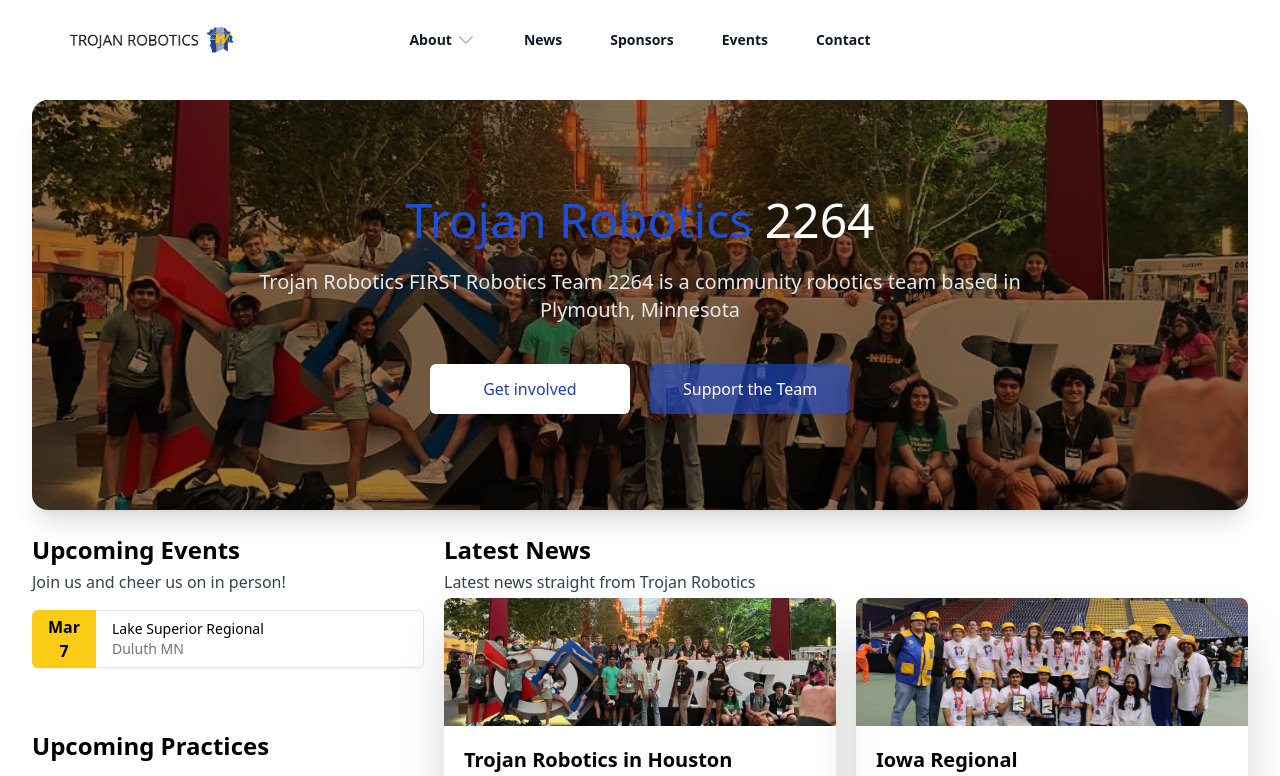
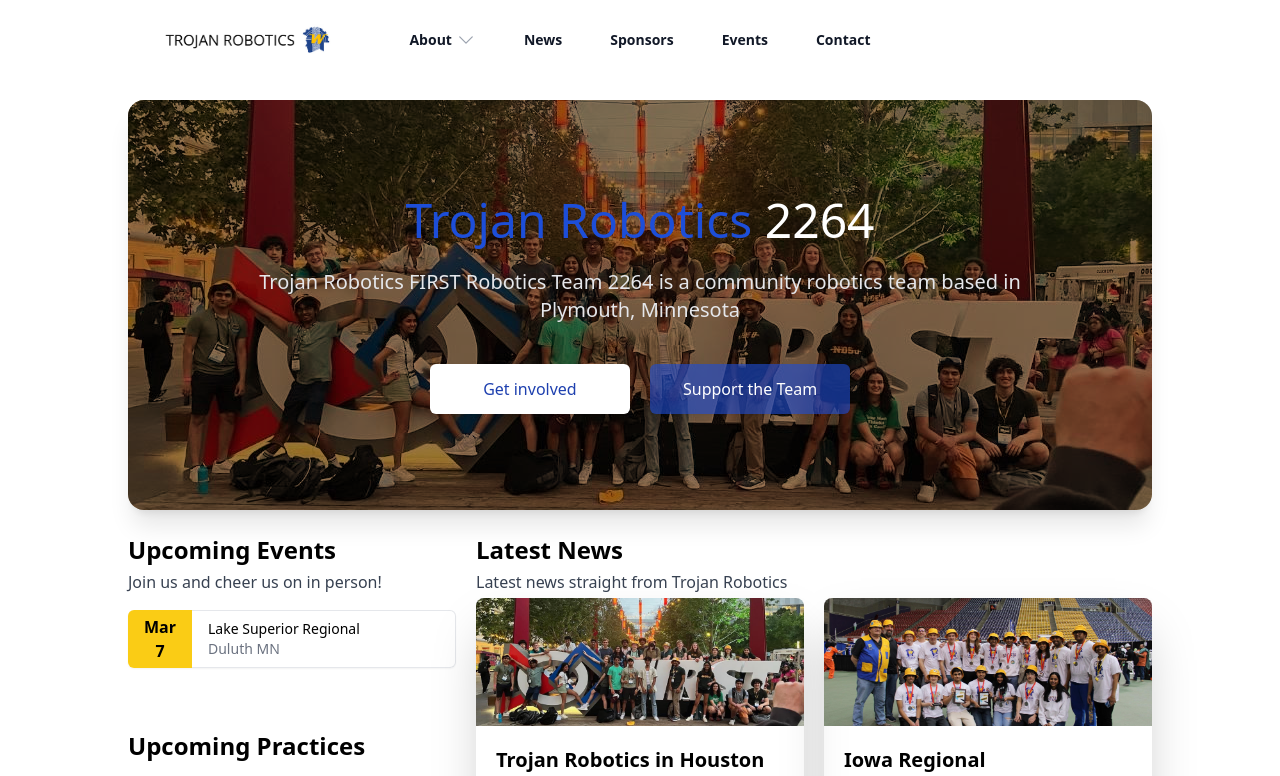
Before and after one commit to Team-2264/RoboticsWebsite, a React (Create React App) app in the folder reactjs/: page /home in a window 1280 px wide. Shown: the top 776 px of the page. Built offline with nearby package versions, Linux system fonts and the light colour scheme.

Commit message:
fixed maxwidth on home page

```diff
--- a/reactjs/src/pages/Home.js
+++ b/reactjs/src/pages/Home.js
@@ -9,7 +9,7 @@ import "../App.css"
 
 export default function Home (){
     return (
-        <>
+        <div className="max-w-5xl mx-auto">
             <NavBar />
             <Hero />
             <LatestNews />
@@ -17,6 +17,6 @@ export default function Home (){
             <SponsorsHomePage />
             <Footer />
             <br></br>
-        </>
+        </div>
     )
 }
```
